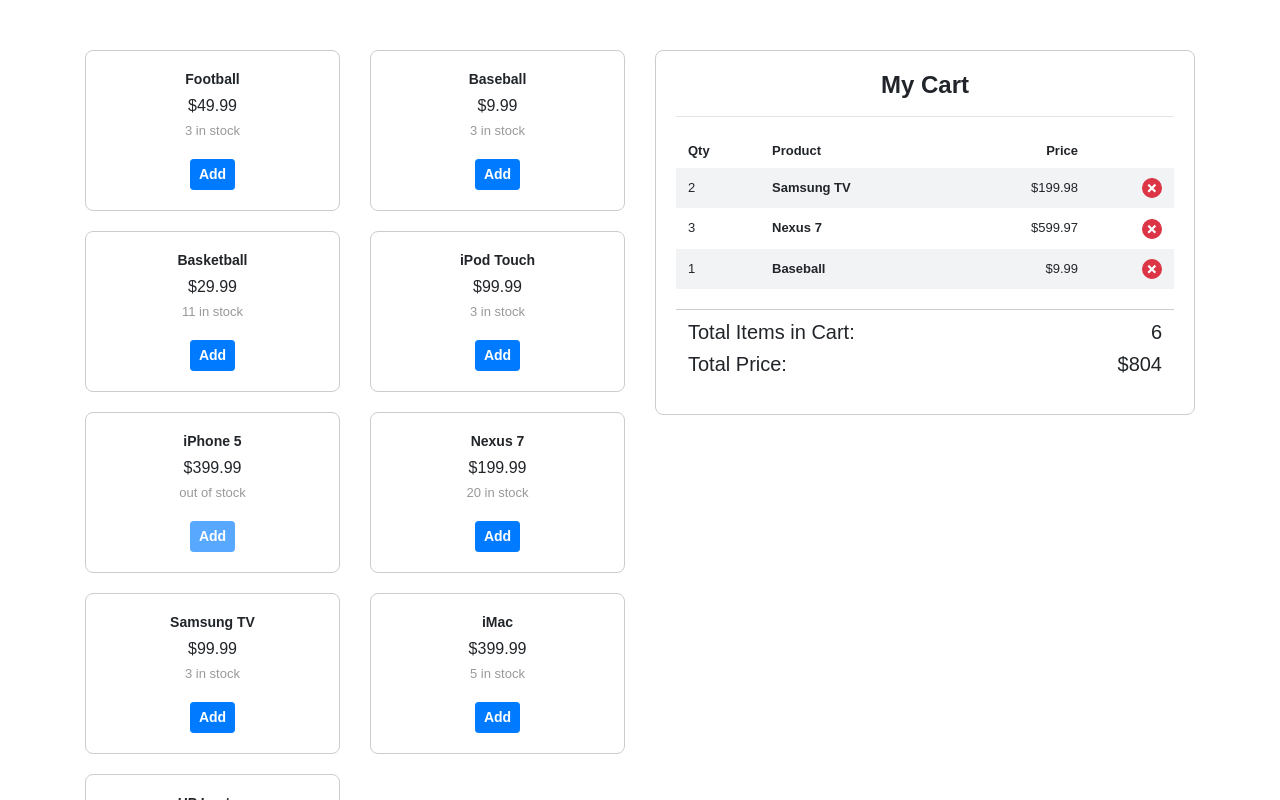
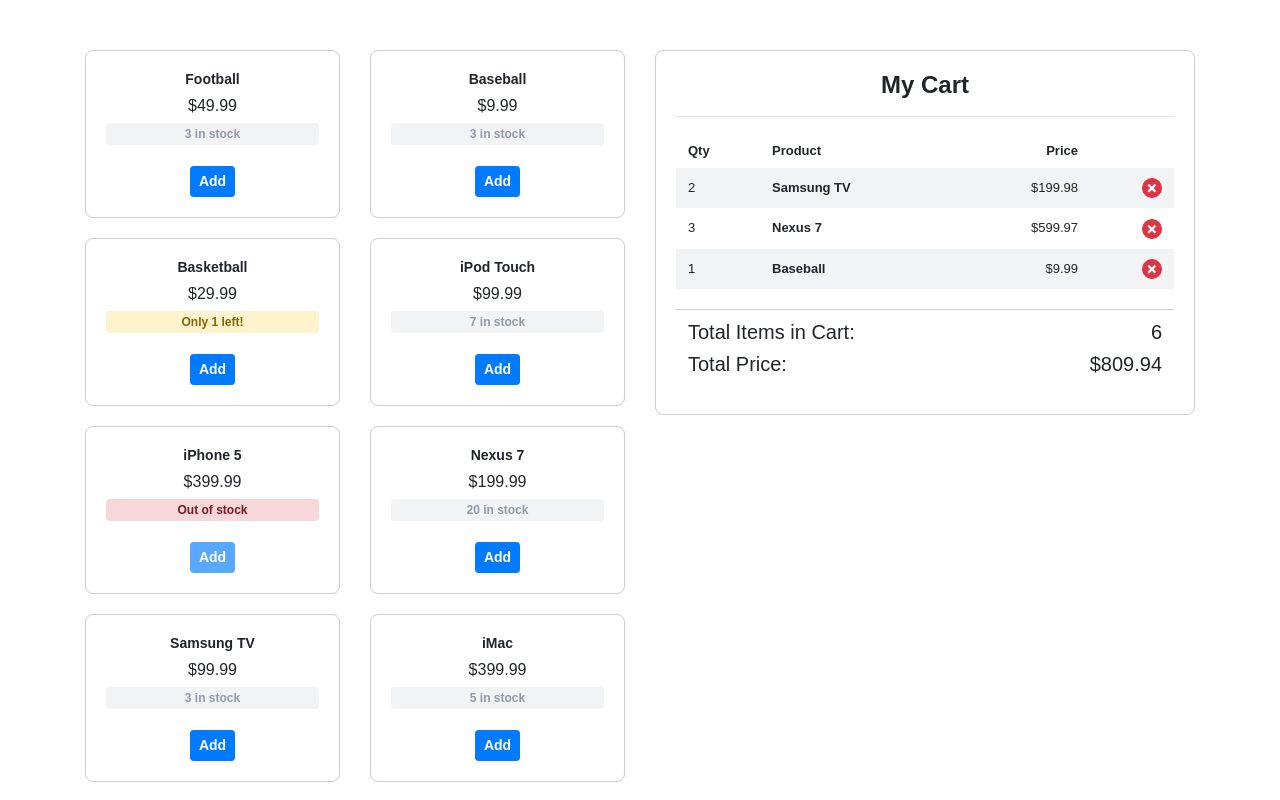
Before and after one commit to itkilleddave/react-thinking-in-react, a React (Create React App) app: page / in a window 1280 px wide. Shown: the top 800 px of the page. Built offline with nearby package versions, Linux system fonts and the light colour scheme.

Commit message:
fixed some small bugs and updated stock messages

```diff
--- a/src/App.js
+++ b/src/App.js
@@ -22,8 +22,8 @@
 const shopProducts = [
 {id:1, category: "Sporting Goods", price: "49.99", stocked: 3, name: "Football"},
 {id:2, category: "Sporting Goods", price: "9.99", stocked: 4, name: "Baseball"},
-{id:3, category: "Sporting Goods", price: "29.99", stocked: 11, name: "Basketball"},
-{id:4, category: "Electronics",   price: "99.99", stocked: 3, name: "iPod Touch"},
+{id:3, category: "Sporting Goods", price: "29.99", stocked: 1, name: "Basketball"},
+{id:4, category: "Electronics",   price: "99.99", stocked: 7, name: "iPod Touch"},
 {id:5, category: "Electronics",   price: "399.99", stocked: 0, name: "iPhone 5"},
 {id:6, category: "Electronics",   price: "199.99", stocked: 23, name: "Nexus 7"},
 {id:7, category: "Electronics",   price: "99.99", stocked: 5, name: "Samsung TV"},
--- a/src/App/Shop/Shop.css
+++ b/src/App/Shop/Shop.css
@@ -4,6 +4,16 @@
 }
 .btn {
 	font-weight: bold;
+}
+.alert {
+	padding: 4px;
+	font-size: 12px;
+	font-weight: bold;
+	border: none;
+}
+.alert-info {
+	color: #9199a9;
+	background: #f2f3f5;
 }
 .product {
 	text-align: center;
--- a/src/App/Shop/Shop.js
+++ b/src/App/Shop/Shop.js
@@ -14,12 +14,6 @@
 
 	render(){
 
-		// const available = this.props.added !== this.props.stocked
-		// 				? (this.props.stocked-this.props.added)
-		// 				: false;
-
-		// const stockMsg = available ? available+" in stock" : "out of stock";
-
 		return(
 
 			<div className="col-6">
@@ -30,9 +24,21 @@
 					{
 					this.props.available
 					?
-					this.props.available+" in stock"
+					(
+						this.props.available===1
+						?
+						<div class="alert alert-warning" role="alert">
+						Only {this.props.available} left!
+						</div>
+						:
+						<div class="alert alert-info" role="alert">
+						{this.props.available} in stock
+						</div>
+					)
 					:
-					"out of stock"
+					<div class="alert alert-danger" role="alert">
+					Out of stock
+					</div>
 					}
 					</p>
 			      	<button
@@ -148,10 +154,10 @@
 		return(
 			<div className="cart-product-list-totals">
 				<div className="row">
-					<div className="col-10">
+					<div className="col-9">
 						<h5>Total Items in Cart:</h5>
 					</div>
-					<div className="col-2 text-right">
+					<div className="col-3 text-right">
 						<h5>{this.props.quantity}</h5>
 					</div>
 					<div className="col-6">
@@ -186,7 +192,7 @@
 		let price = 0;
 
 		for (var i = 0; i < products.length; i++) {
-			price += parseInt(products[i].price)*parseInt(products[i].quantity);
+			price += parseFloat(products[i].price)*parseInt(products[i].quantity);
 		}
 
 		return price;
```
